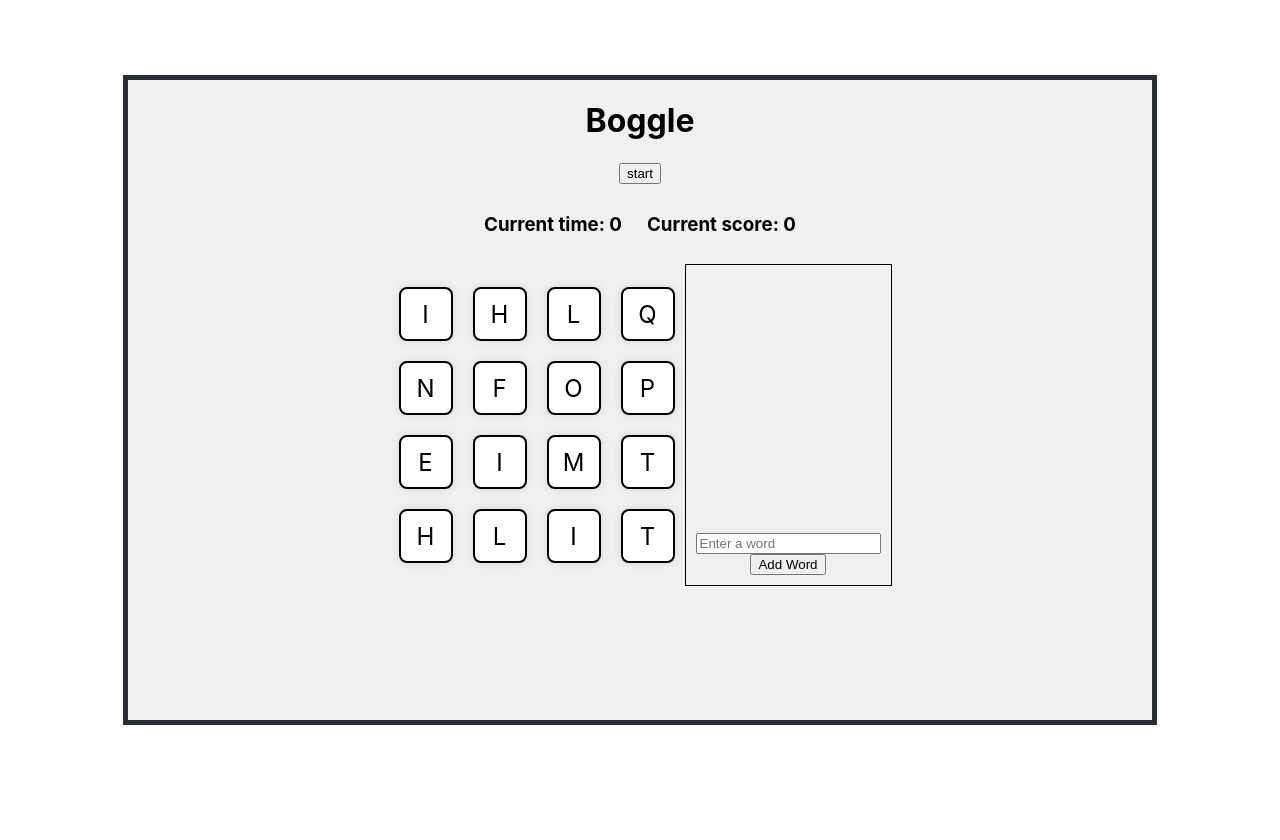
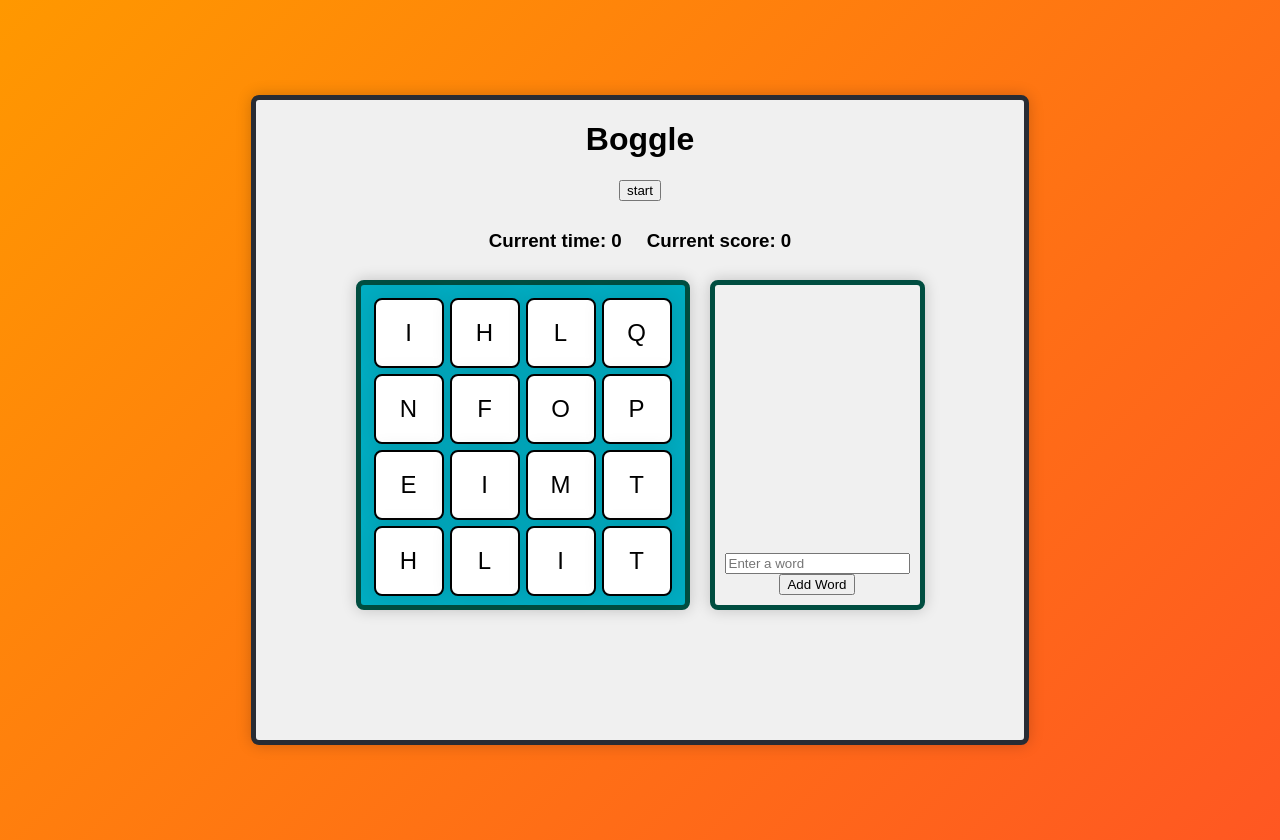
Before and after one commit to jscarbel/Boogle, a React (Create React App) app: page / in a window 1280 px wide. Before the commit the page ends 800 px from the top, so only its background shows below. Built offline with nearby package versions, Linux system fonts and the light colour scheme.

Commit message:
updated css

```diff
--- a/src/App.css
+++ b/src/App.css
@@ -5,6 +5,9 @@
   align-items: center;
   justify-content: center;
   min-height: 100vh;
+  background: linear-gradient(135deg, #ff9800, #ff5722);
+  font-family: "Arial", sans-serif;
+  padding: 20px;
 }
 
 .App-logo {
@@ -19,7 +22,7 @@
 }
 
 .App-header {
-  background-color: #282c34;
+  background-color: #ff9800;
   min-height: 100vh;
   display: flex;
   flex-direction: column;
@@ -36,8 +39,11 @@
 .board-container {
   background-color: #f0f0f0;
   border: 5px solid #282c34;
-  width: 80vw;
+  border-radius: 8px;
+  width: 60vw;
   height: 80vh;
+  box-shadow: 0 0 15px rgba(0, 0, 0, 0.2);
+  margin: 20px 0;
 }
 
 .board {
@@ -56,18 +62,33 @@
   }
 }
 
+.dice-container {
+  display: flex;
+  flex-wrap: wrap;
+  justify-content: center;
+  align-items: center;
+  height: 300px;
+  padding: 10px;
+  border: 5px solid #004d40;
+  border-radius: 8px;
+  background-color: #00acc1;
+  margin-right: 10px;
+  box-shadow: 0 0 15px rgba(0, 0, 0, 0.2);
+}
+
 .dice {
-  width: 50px; /* Adjust the size as needed */
-  height: 50px; /* Adjust the size as needed */
+  width: 66px;
+  height: 66px;
   display: flex;
   align-items: center;
   justify-content: center;
-  font-size: 24px; /* Adjust the font size as needed */
+  font-size: 24px;
   border: 2px solid #000;
-  border-radius: 8px; /* To give it a slight rounded edge */
+  border-radius: 8px;
   background-color: #fff;
-  margin: 10px; /* Margin for spacing between dice */
-  box-shadow: 0 0 10px rgba(0, 0, 0, 0.1);
+  margin: 3px;
+  box-shadow: 0 0 20px rgba(0, 0, 0, 0.1);
+  color: #000;
 }
 
 .input-container {
@@ -88,11 +109,15 @@
   display: flex;
   flex-direction: column;
   justify-content: space-between;
-  border: 1px solid #000;
+  border: 5px solid #004d40;
+  border-radius: 8px;
   padding: 10px;
-  max-width: 200px;
-  height: 300px; /* Match the height of the board for a balanced layout */
-  overflow-y: auto; /* Add scroll if word list exceeds container height */
+  max-width: 250px;
+  height: 300px;
+  overflow-y: auto;
+  background-color: #f0f0f0;
+  margin-left: 10px;
+  box-shadow: 0 0 15px rgba(0, 0, 0, 0.2);
 }
 
 .word-list {
@@ -105,6 +130,8 @@
 
 .word-item {
   border: 1px solid #000;
+  border-radius: 4px;
+  background-color: #fff;
   padding: 5px;
 }
 
@@ -125,6 +152,7 @@
   width: 100%;
   margin: 60px auto 0;
   position: relative;
+  box-shadow: 0 0 20px rgba(0, 0, 0, 0.3);
 }
 
 .open-modal {
--- a/src/components/BoardContainer.tsx
+++ b/src/components/BoardContainer.tsx
@@ -71,7 +71,9 @@ const BoardContainer = () => {
         <h3>Current score: {totalScore}</h3>
       </div>
       <div className="board">
-        <DiceGrid letters={boardLetters} />
+        <div className="dice-container">
+          <DiceGrid letters={boardLetters} />
+        </div>
         <InputWord wordSet={wordSet} onWordSubmit={handleWordSubmission} />
       </div>
       <Modal
```
